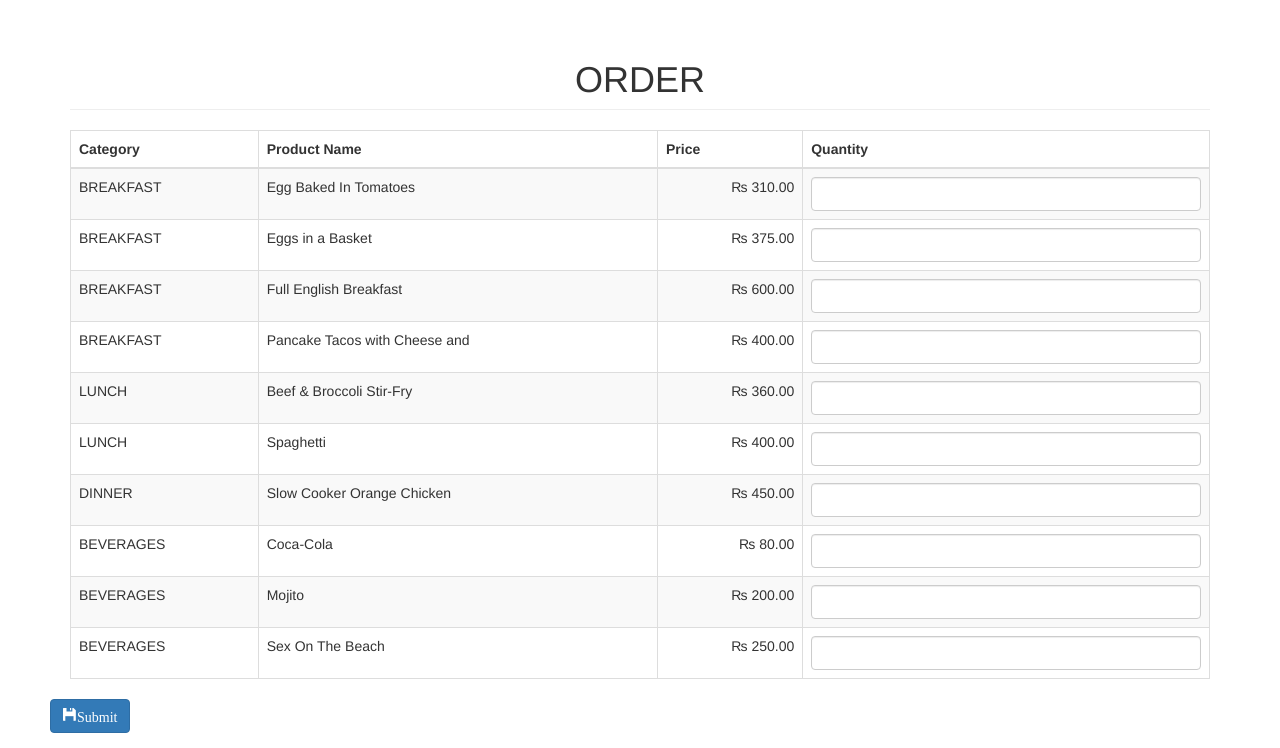
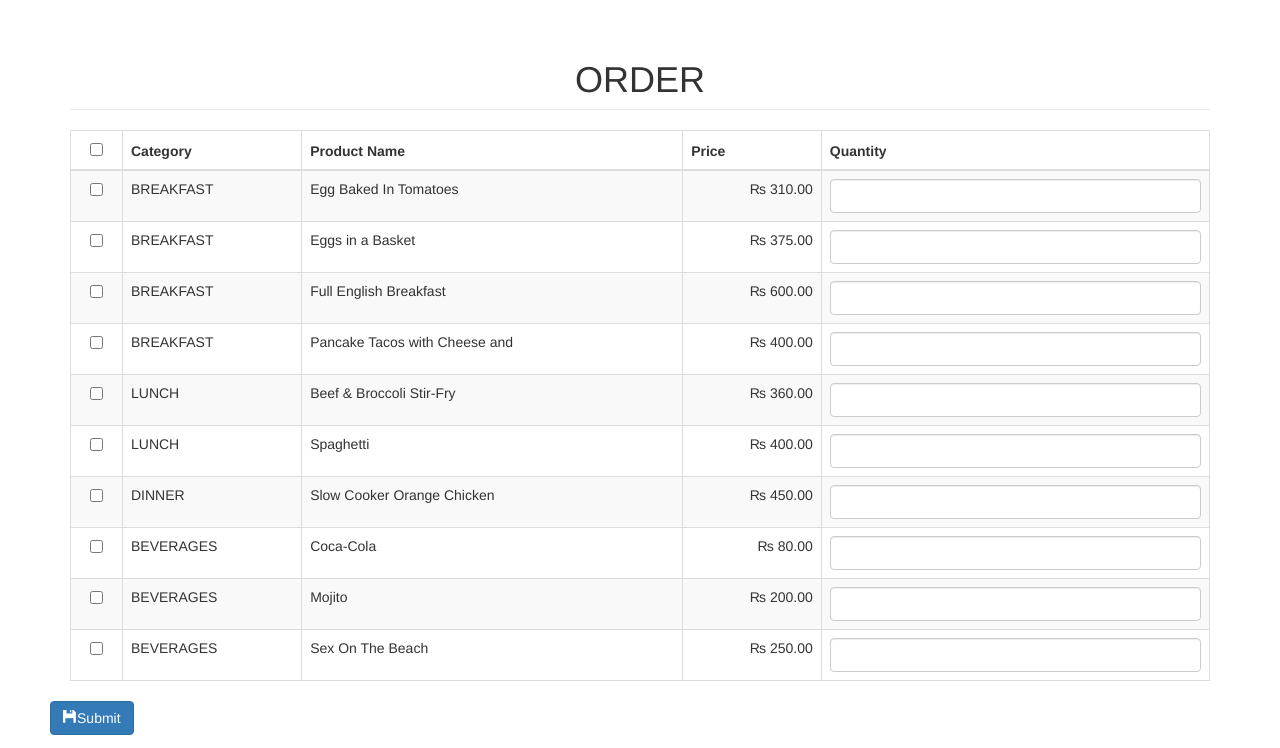
Before and after one commit to techathon19/Designers, a PHP site: page /order.php in a window 1280 px wide. Shown: the part 52-800 px from the top of the page. Run offline with PHP 8.4, Linux system fonts and the light colour scheme; data comes from the database, SQL or seed files in the repository; some libraries are stand-ins or nearby versions.

Commit message:
Add files via upload

```diff
--- a/ordersimple/order.php
+++ b/ordersimple/order.php
@@ -6,8 +6,8 @@
 	<form method="POST" action="purchase.php">
 		<table class="table table-striped table-bordered">
 			<thead>
-				<!-- <th class="text-center"><input type="checkbox" id="checkAll"></th>
- -->				<th>Category</th>
+				<th class="text-center"><input type="checkbox" id="checkAll"></th>
+ 				<th>Category</th>
 				<th>Product Name</th>
 				<th>Price</th>
 				<th>Quantity</th>
@@ -20,7 +20,7 @@
 					while($row=$query->fetch_array()){
 						?>
 						<tr>
-							<!-- <td class="text-center"><input type="checkbox" value="<?php echo $row['productid']; ?>||<?php echo $iterate; ?>" name="productid[]" style=""></td> -->
+						 <td class="text-center"><input type="checkbox" value="<?php echo $row['productid']; ?>||<?php echo $iterate; ?>" name="productid[]" style=""></td>
 							<td><?php echo $row['catname']; ?></td>
 							<td><?php echo $row['productname']; ?></td>
 							<td class="text-right">&#x20A8; <?php echo number_format($row['price'], 2); ?></td>
@@ -35,17 +35,17 @@
 
 		<div class="row">
 			<div class="col-md-2" style="margin-left:-20px;">
-				<button type="submit" class="btn btn-primary"><span class="glyphicon glyphicon-floppy-disk">Submit</span> </button>
+				<button type="submit" class="btn btn-primary"><span class="glyphicon glyphicon-floppy-disk"></span>Submit</button>
 			</div>
 		</div>
 	</form>
 </div>
-<!-- <script type="text/javascript">
+ <script type="text/javascript">
 	$(document).ready(function(){
 		$("#checkAll").click(function(){
 	    	$('input:checkbox').not(this).prop('checked', this.checked);
 		});
 	});
-</script> -->
+</script>
 </body>
 </html>
--- a/ordersimple/sales.php
+++ b/ordersimple/sales.php
@@ -6,7 +6,6 @@
 	<table class="table table-striped table-bordered">
 		<thead>
 			<th>Date</th>
-			<th>Customer</th>
 			<th>Total Sales</th>
 			<th>Details</th>
 		</thead>
@@ -18,7 +17,6 @@
 					?>
 					<tr>
 						<td><?php echo date('M d, Y h:i A', strtotime($row['date_purchase'])) ?></td>
-						<td><?php echo $row['customer']; ?></td>
 						<td class="text-right">&#8369; <?php echo number_format($row['total'], 2); ?></td>
 						<td><a href="#details<?php echo $row['purchaseid']; ?>" data-toggle="modal" class="btn btn-primary btn-sm"><span class="glyphicon glyphicon-search"></span> View </a>
 							<?php include('sales_modal.php'); ?>
--- a/ordersimple/sales_modal.php
+++ b/ordersimple/sales_modal.php
@@ -1,4 +1,3 @@
-<!-- Sales Details -->
 <div class="modal fade" id="details<?php echo $row['purchaseid']; ?>" tabindex="-1" role="dialog" aria-labelledby="myModalLabel" aria-hidden="true">
     <div class="modal-dialog modal-lg">
         <div class="modal-content">
@@ -51,10 +50,8 @@
                 </div>
 			</div>
             <div class="modal-footer">
-                <button type="button" class="btn btn-default" data-dismiss="modal"><span class="glyphicon glyphicon-remove"></span> Close</button>
+                <button type="button" class="btn btn-default" ><span class="glyphicon"></span> Order</button>
             </div>
         </div>
-        <!-- /.modal-content -->
     </div>
-    <!-- /.modal-dialog -->
 </div>
```
